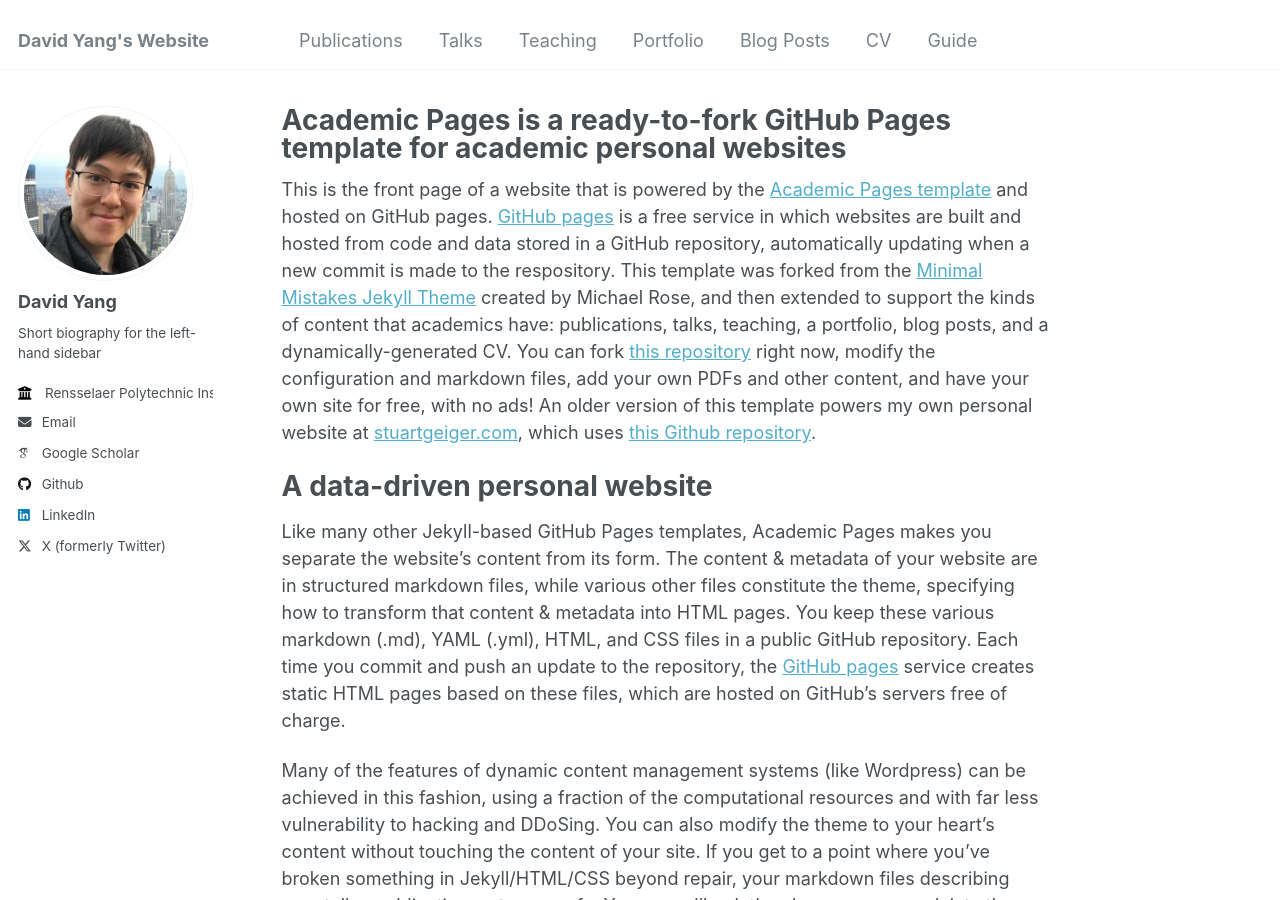
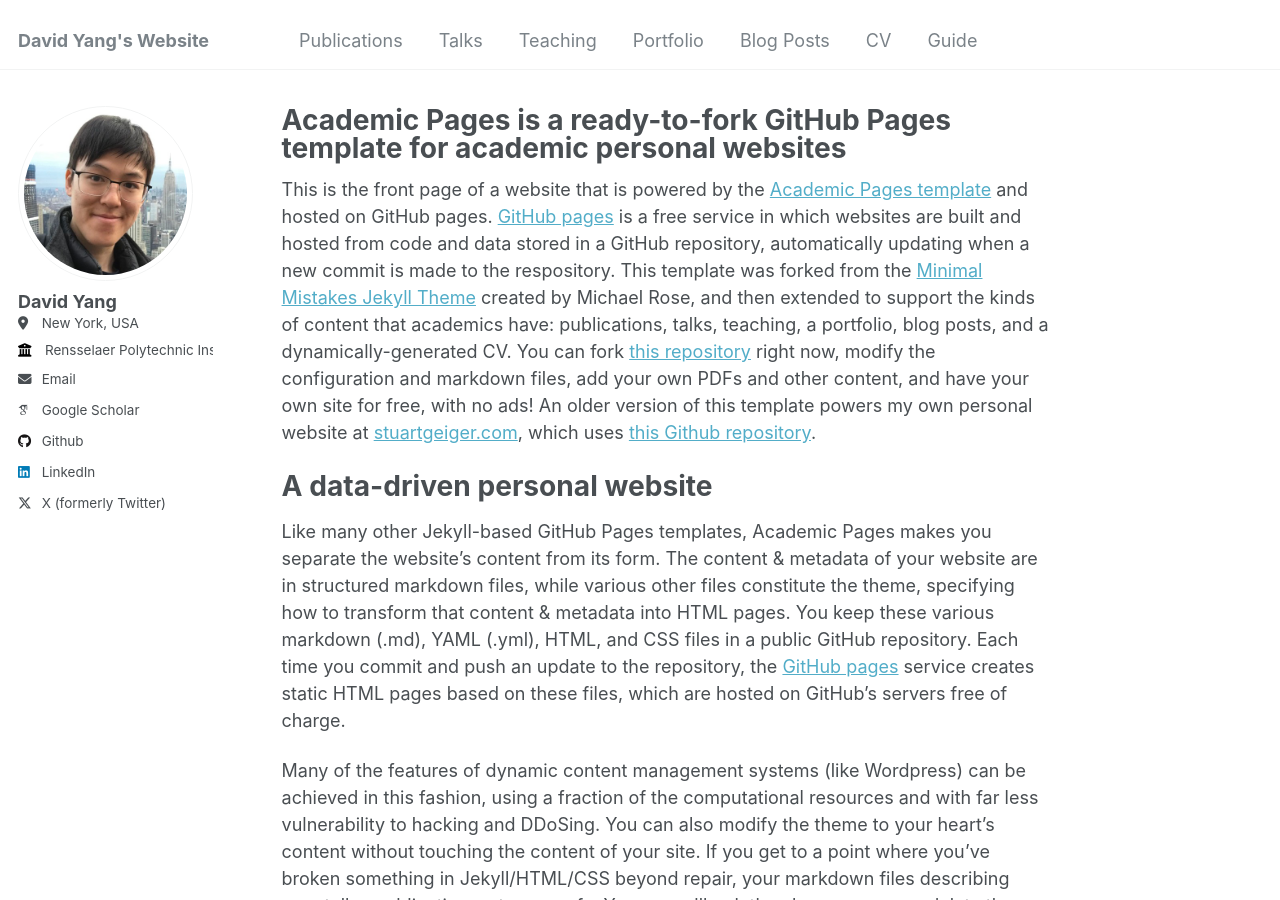
Before and after one commit to Davidhy514/davidhy.github.io, a Jekyll site: the page built from _pages/about.md, in a window 1280 px wide and 900 px high. Built offline with Jekyll 4.4.1, drawn with Linux system fonts in a browser that asks for light colours; some web fonts are replaced.

Commit message:
Update _config.yml

```diff
--- a/_config.yml
+++ b/_config.yml
@@ -23,8 +23,7 @@ author:
   # Biographic information
   avatar           : "David Hong Yang glo.jpeg"
   name             : "David Yang"
-  pronouns         : # example: "she/her"
-  bio              : "Short biography for the left-hand sidebar"
+  location         : "New York, USA"
   employer         : "Rensselaer Polytechnic Institute"
   uri              : # URL
   email            : "yangd13@rpi.edu"
```
